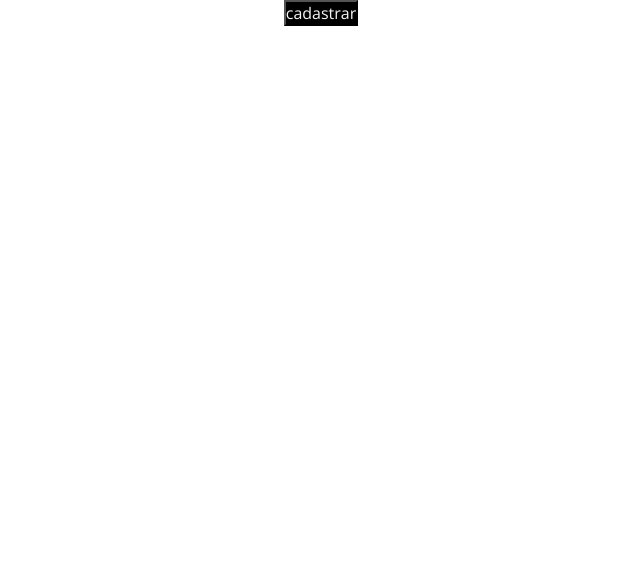
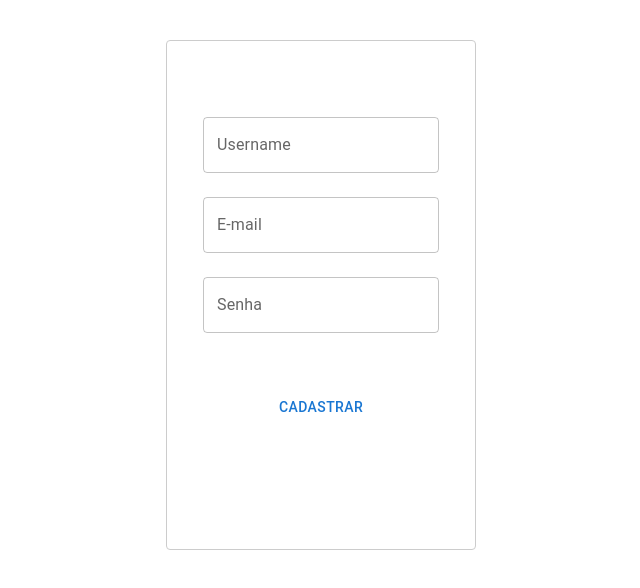
Before and after one commit to caiquefcavalheiro/finance-habits, a React (Create React App) app: page / in a window 1280 px wide. Shown: the top 588 px of the page, without its empty margins (319-959 px from the left). Built offline with nearby package versions, Linux system fonts and the light colour scheme.

Commit message:
fix: change to react-modal

```diff
--- a/src/components/Signup/index.jsx
+++ b/src/components/Signup/index.jsx
@@ -1,42 +1,32 @@
-import { Popover, TextField } from '@mui/material';
-import { useState } from 'react';
-import { CenterButton, Content, Container } from './styles';
+import { Button, TextField } from '@mui/material';
+import { Content } from './styles';
+import ReactModal from 'react-modal';
 
 const Signup = () => {
 
-    const [anchorEl, setAnchorEl] = useState(null);
-    const open = Boolean(anchorEl);
+    const CustomStyles = {
+        content: {
+            width: "310px",
+            height: "510px",
+            margin: "0 auto",
+        }
+    }
 
     return (
         <>
-        <CenterButton variant="contained" onClick={(event) => {
-          setAnchorEl(event.currentTarget);
-        }}>cadastrar</CenterButton>
-        <Container>
-        <Popover
-            id={open ? "simple-popover" : undefined}
-            open={open}
-            anchorEl={anchorEl}
-            onClose={() => {setAnchorEl(null)}}
-            anchorOrigin={{
-            vertical: 'center',
-            horizontal: 'center',
-            }}
-            transformOrigin={{
-              vertical: 'center',
-              horizontal: 'center',
-            }}
+        <ReactModal
+            isOpen={true}
+            style={CustomStyles}
         >
         <Content>
         <form>
             <TextField id="outlined-basic" label="Username" variant="outlined" margin="normal" />
             <TextField id="outlined-basic" label="E-mail" variant="outlined" margin="normal" />
             <TextField id="outlined-basic" label="Senha" variant="outlined" margin="normal" />
-            <button type="submit">Cadastrar</button>
+            <Button type="submit">Cadastrar</Button>
         </form>
         </Content>
-        </Popover>
-        </Container>
+        </ReactModal>
         </>
     )
 }
--- a/src/components/Signup/styles.js
+++ b/src/components/Signup/styles.js
@@ -1,21 +1,17 @@
 import styled from "styled-components"
 
-export const CenterButton = styled.button`
-    background-color: black;
-    margin: 0 auto;
+export const Content = styled.div`
     display: flex;
-`
-export const Container = styled.div`
-    background-color: var(--cor-fundo-popover);
-`
-export const Content = styled.div`
-    width: 310px;
-    height: 511px;
-    border-radius: 8px;
+    justify-content: center;
+    align-items: center;
+
     form {
         display: flex;
         flex-direction: column;
-        margin: 5rem 1rem;
+        margin: 2.5rem 1rem;
+    }
+    Button {
+        margin: 3rem 1rem;
     }
 
 `
```
